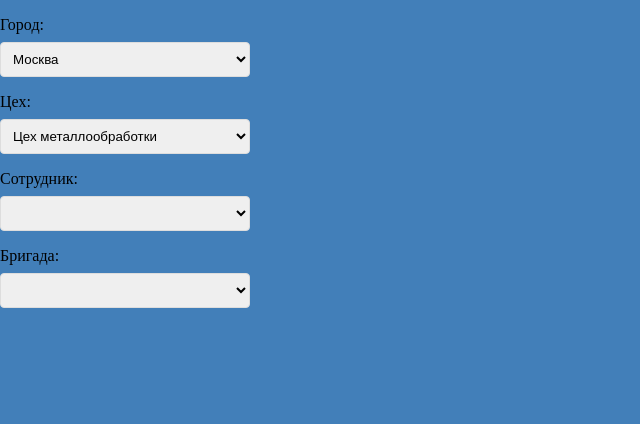
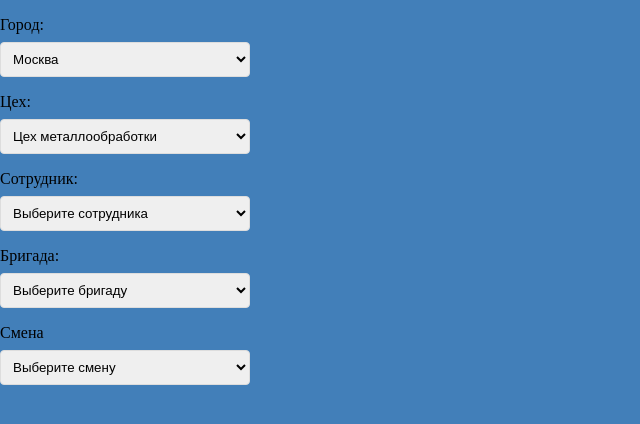
Before and after one commit to WarGhost132/sgs-test-task, a Vue app in the folder vue/: page / in a window 1280 px wide. Shown: the top 424 px of the page, without its empty margins (0-640 px from the left). Built offline with nearby package versions, Linux system fonts and the light colour scheme.

Commit message:
add entity shift

```diff
--- a/vue/src/app/providers/store.ts
+++ b/vue/src/app/providers/store.ts
@@ -28,3 +28,6 @@ export * from '@/entities/employee'
 
 // Teams
 export * from '@/entities/team'
+
+// Shifts
+export * from '@/entities/shift'
--- /dev/null
+++ b/vue/src/entities/shift/index.ts
@@ -0,0 +1 @@
+export * from './model'
--- /dev/null
+++ b/vue/src/entities/shift/model/api/index.ts
@@ -0,0 +1 @@
+export { mockShifts } from './mockData'
--- /dev/null
+++ b/vue/src/entities/shift/model/api/mockData.ts
@@ -0,0 +1,8 @@
+import type { Shifts } from "../types";
+
+export const mockShifts: Shifts = [
+  { id: '1', name: 'Утренняя', startTime: '08:00', endTime: '16:00' },
+  { id: '2', name: 'Вечерняя', startTime: '16:00', endTime: '00:00' },
+  { id: '3', name: 'Ночная', startTime: '00:00', endTime: '08:00' },
+  { id: '4', name: 'Смешанная', startTime: '10:00', endTime: '19:00'}
+]
--- /dev/null
+++ b/vue/src/entities/shift/model/index.ts
@@ -0,0 +1 @@
+export { useShiftStore } from './store'
--- /dev/null
+++ b/vue/src/entities/shift/model/store.ts
@@ -0,0 +1,34 @@
+import { defineStore } from "pinia";
+import { ref } from "vue";
+import type { Shift, Shifts } from "./types";
+import { mockShifts } from "./api";
+
+export const useShiftStore = defineStore('shifts', () => {
+  const shifts = ref<Shifts>([])
+  const isLoading = ref(false)
+  const error = ref<string | null>(null)
+
+  const getById = (id: string): Shift | undefined => {
+    return shifts.value.find(shift => shift.id === id)
+  }
+
+  const loadShifts = async () => {
+    try {
+      isLoading.value = true
+      shifts.value = mockShifts
+    } catch (err) {
+      error.value = err instanceof Error ? err.message : 'Unknown error'
+    } finally {
+      isLoading.value = false
+    }
+  }
+
+  return {
+    shifts,
+    isLoading,
+    error,
+
+    getById,
+    loadShifts
+  }
+})
--- /dev/null
+++ b/vue/src/entities/shift/model/types.ts
@@ -0,0 +1,8 @@
+export interface Shift {
+  id: string
+  name: string
+  startTime: string
+  endTime: string
+}
+
+export type Shifts = Shift[]
--- a/vue/src/pages/auth/index.vue
+++ b/vue/src/pages/auth/index.vue
@@ -1,24 +1,27 @@
 <script setup lang="ts">
 import { storeToRefs } from 'pinia'
 import { computed, onMounted, ref, watch } from 'vue'
-import { useCityStore, useDepartmentStore, useEmployeeStore, useTeamStore } from '@stores'
+import { useCityStore, useDepartmentStore, useEmployeeStore, useShiftStore, useTeamStore } from '@stores'
 
 const cityStore = useCityStore()
 const departmentStore = useDepartmentStore()
 const employeeStore = useEmployeeStore()
 const teamStore = useTeamStore()
+const shiftStore = useShiftStore()
 
 const selectedCityId = ref('')
 const selectedDeptId = ref('')
 const selectedEmpId = ref('')
 const selectedTeamId = ref('')
+const selectedShiftId = ref('')
 
 onMounted(async () => {
   await Promise.all([
     cityStore.loadCities(),
     departmentStore.loadDepartments(),
     employeeStore.loadEmployees(),
-    teamStore.loadTeams()
+    teamStore.loadTeams(),
+    shiftStore.loadShifts()
   ])
   if (cities.value.length) selectedCityId.value = cities.value[0].id
 })
@@ -27,6 +30,7 @@ const { cities, isLoading: cityLoading, error: cityError } = storeToRefs(citySto
 const { isLoading: deptLoading, error: deptError, getByCityId: getDeptsByCity } = storeToRefs(departmentStore)
 const { isLoading: empLoading, error: empError, getByDepartmentId: getEmpsByDept } = storeToRefs(employeeStore)
 const { teams, isLoading: teamsLoading, error: teamsError } = storeToRefs(teamStore)
+const { shifts, isLoading: shiftsLoading, error: shiftsError } = storeToRefs(shiftStore)
 
 const filteredDepartments = computed(() =>
   selectedCityId.value ? getDeptsByCity.value(selectedCityId.value) : []
@@ -44,8 +48,8 @@ watch(filteredDepartments, (depts) => {
   }
 })
 
-const error = computed(() => cityError.value || deptError.value || empLoading.value || teamsLoading.value)
-const isLoading = computed(() => cityLoading.value || deptLoading.value || empError.value || teamsError.value)
+const error = computed(() => cityError.value || deptError.value || empLoading.value || teamsLoading.value || shiftsLoading.value)
+const isLoading = computed(() => cityLoading.value || deptLoading.value || empError.value || teamsError.value || shiftsError.value)
 </script>
 
 <template>
@@ -86,8 +90,19 @@ const isLoading = computed(() => cityLoading.value || deptLoading.value || empEr
       <label>Сотрудник:</label>
       <select
         v-model="selectedEmpId"
+        title="Выберите сотрудника"
         :disabled="!selectedDeptId || !filteredEmployees.length"
+        class="select-with-placeholder"
       >
+        <option
+          value=""
+          disabled
+          selected
+          hidden
+          class="placeholder-option"
+        >
+          Выберите сотрудника
+        </option>
         <option
           v-for="employee in filteredEmployees"
           :key="employee.id"
@@ -102,7 +117,16 @@ const isLoading = computed(() => cityLoading.value || deptLoading.value || empEr
       </div>
 
       <label>Бригада:</label>
-      <select v-model="selectedTeamId">
+      <select v-model="selectedTeamId" class="select-with-placeholder">
+        <option
+          value=""
+          disabled
+          selected
+          hidden
+          class="placeholder-option"
+        >
+          Выберите бригаду
+        </option>
         <option
           v-for="team in teams"
           :key="team.id"
@@ -110,6 +134,26 @@ const isLoading = computed(() => cityLoading.value || deptLoading.value || empEr
         >
           {{ team.name }}
           <span v-if="team.description">({{ team.description }})</span>
+        </option>
+      </select>
+
+      <label>Смена</label>
+      <select v-model="selectedShiftId" class="select-with-placeholder">
+        <option
+          value=""
+          disabled
+          selected
+          hidden
+          class="placeholder-option"
+        >
+          Выберите смену
+        </option>
+        <option
+          v-for="shift in shifts"
+          :key="shift.id"
+          :value="shift.id"
+        >
+          {{ shift.name }} ({{ shift.startTime }} - {{ shift.endTime }})
         </option>
       </select>
     </div>
@@ -142,4 +186,17 @@ select:disabled {
   opacity: 0.7;
   background-color: #f5f5f5;
 }
+.select-with-placeholder {
+  /* Стили для select */
+  color: var(--text-color);
+}
+
+.select-with-placeholder:invalid {
+  color: #999;
+}
+
+.placeholder-option {
+  color: #999;
+  display: none;
+}
 </style>
```
